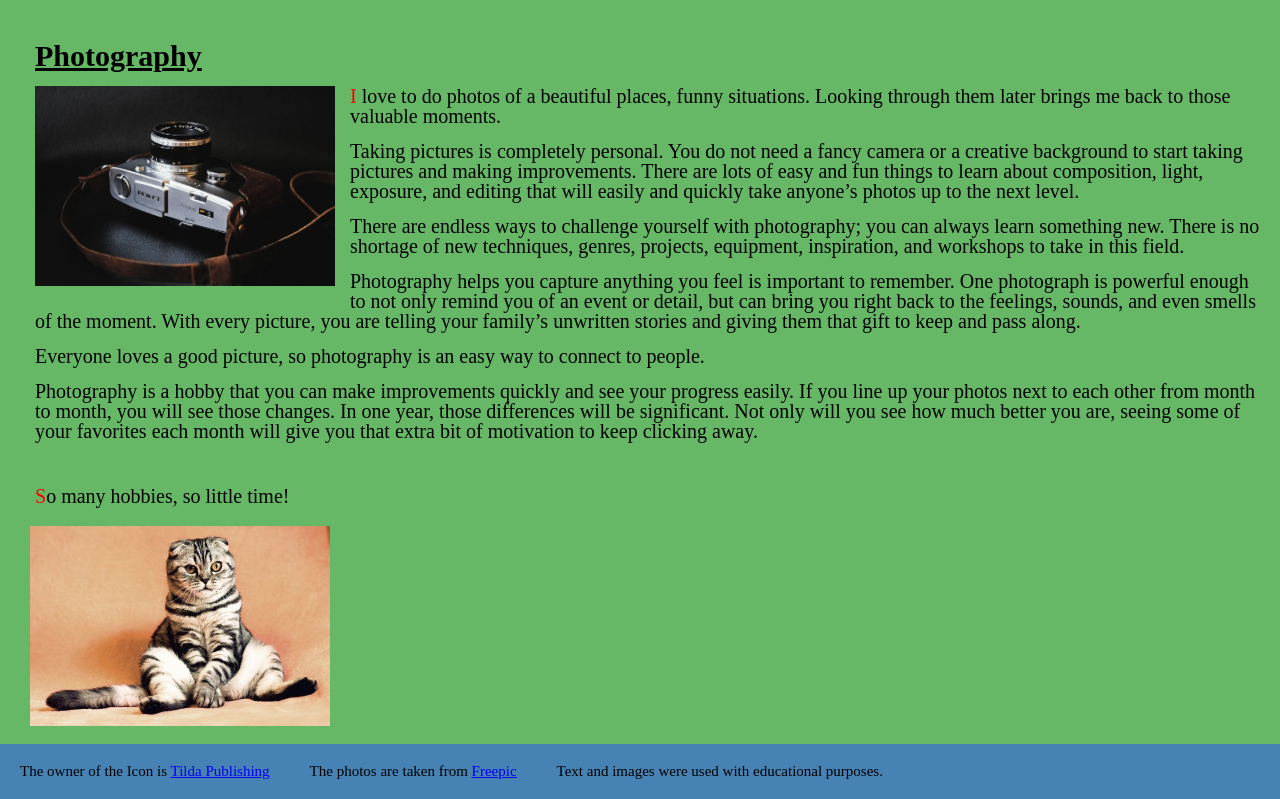
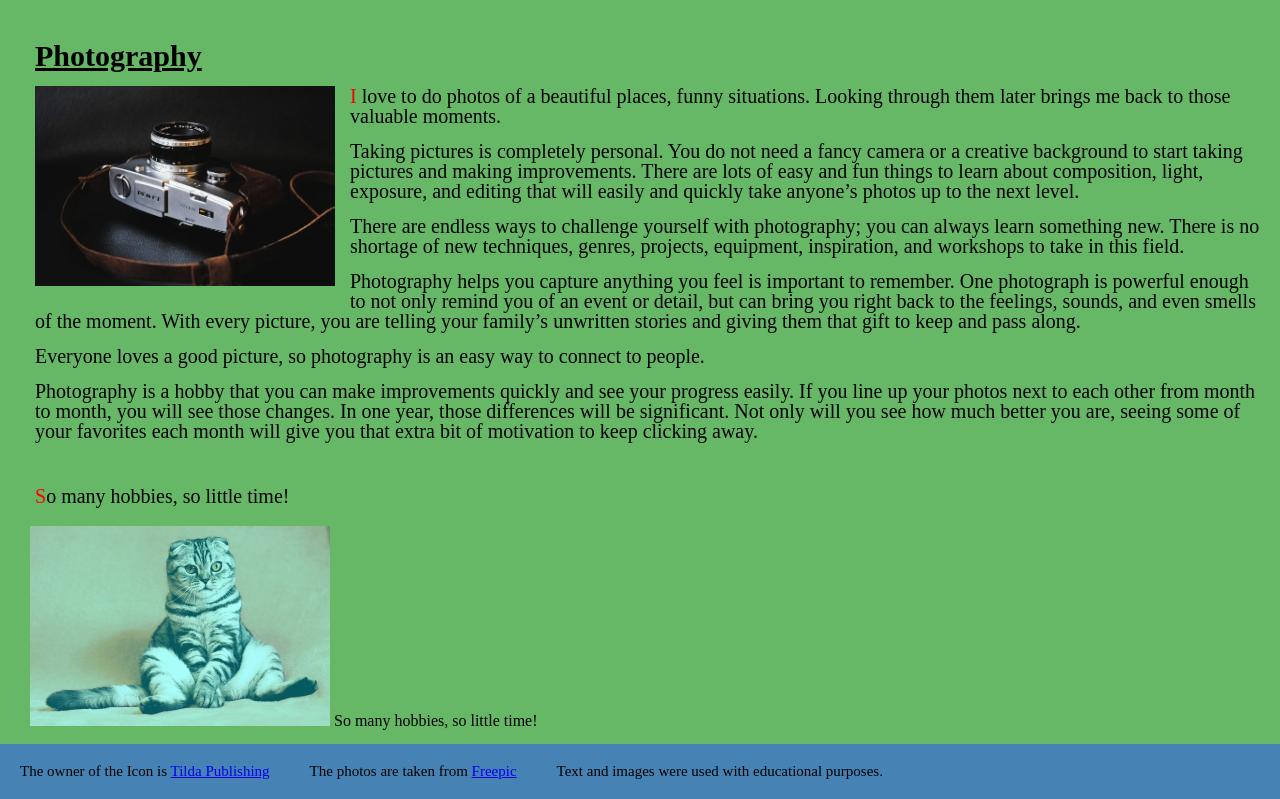
Before and after one commit to Curious-proton/My-Hobbies, a plain HTML site: page index.html in a window 1280 px wide. Shown: the part 2134-2933 px from the top of the page. Drawn offline with Linux system fonts and the light colour scheme.

Commit message:
Transparent background added

```diff
--- a/css/Style.css
+++ b/css/Style.css
@@ -103,8 +103,9 @@ footer{
     position: relative;
 }
 .psevdo::after{
-    background-color: #0ff9;
-    width: 300;
+    background: #0ff5;
+    width: 300px;
+	height: 200px;
     content: "";
     position: absolute;
     top: 0;
--- a/index.html
+++ b/index.html
@@ -149,6 +149,7 @@
             </div>
             <div class="psevdo final_picture">
                 <img src="Images/Cat1.jpg" width="300" alt="Something went wrong!"/>
+                <span>So many hobbies, so little time!</span>
             </div>
         </main>
         <footer>
```
